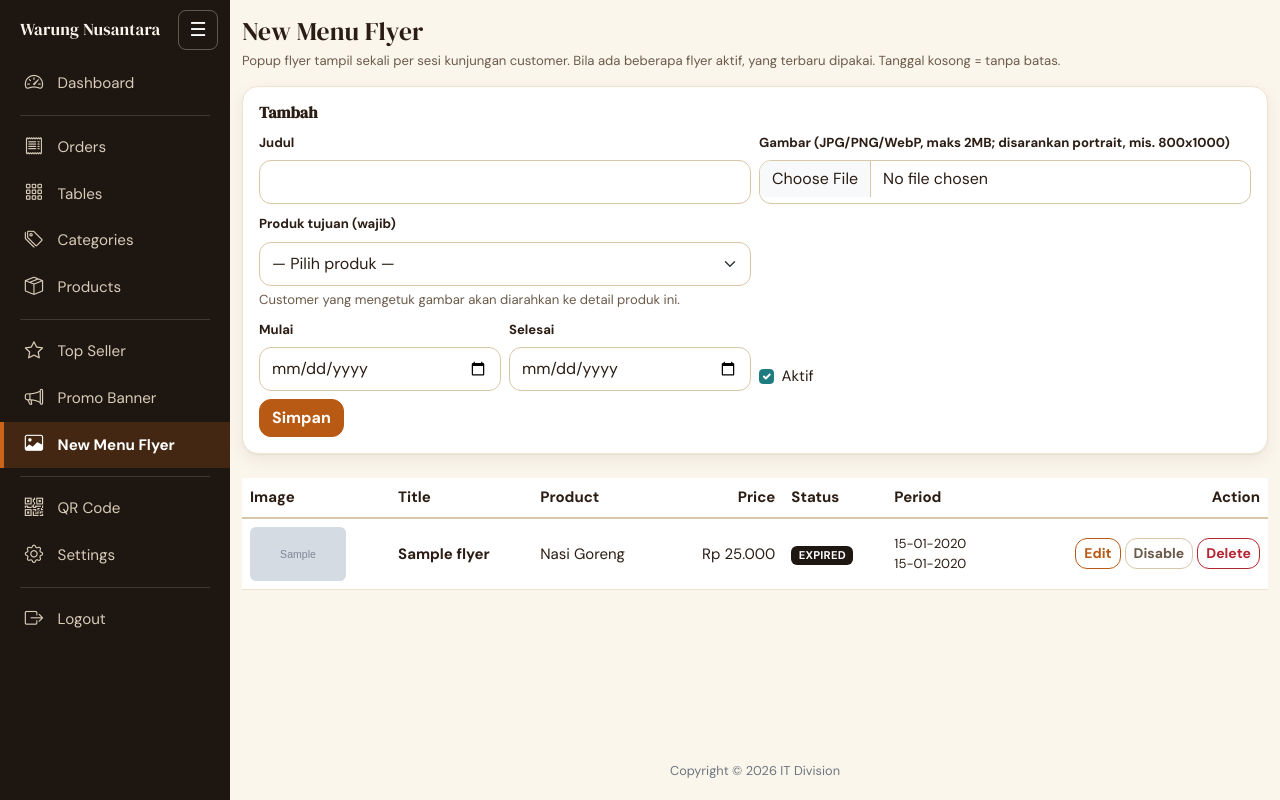
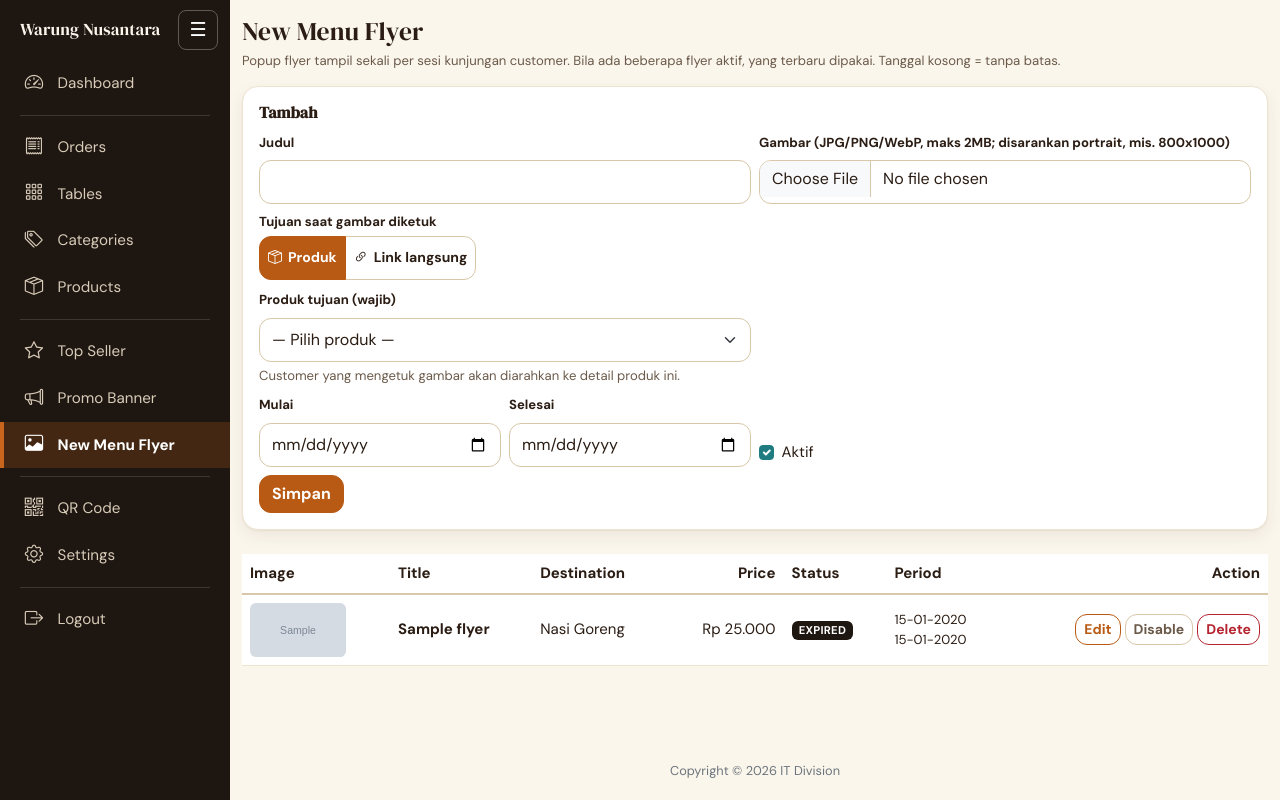
Before and after one commit to ahmadaqbar/qrcode, a PHP site: page /admin/flyers.php in a window 1280 px wide. Run offline with PHP 8.4, Linux system fonts and the light colour scheme; the visitor is signed in with stand-in values (Sample User, id 1); data comes from the database, SQL or seed files in the repository; tables that the repository leaves empty or names only in its code hold one stand-in row (values such as "Sample post"); grey boxes marked "Sample" are stand-in pictures; some libraries are stand-ins or nearby versions.

Commit message:
Promo/flyer: destination is Product (required) OR direct link; add default favicon with override path
- migration 005 adds link_url (nullable); schema.sql updated
- server validates exactly one destination, http/https only (safe_link_url), re-validated on render
- customer: link opens in new tab with noopener; product destination keeps detail modal
- favicon_tags(): assets/images/theme/favicon.(svg|png|ico) overrides built-in icon

Co-Authored-By: Claude Sonnet 5.5 <noreply@anthropic.com>
Claude-Session: https://claude.ai/code/session_01BwSN1wEJCcZ3CpH5BtgSF1

```diff
--- a/assets/css/quiet.css
+++ b/assets/css/quiet.css
@@ -429,3 +429,7 @@ body.qr-page, body.qr-page .admin-main, .qr-card { background: #fff; }
   .qr-card .text-muted { color: #000 !important; }
   .row > [class*="col-"] { flex: 0 0 33.333% !important; max-width: 33.333% !important; }
 }
+
+/* Promo/flyer dengan link langsung: seluruh gambar menjadi tautan */
+.promo-link, .flyer-link { display: block; color: inherit; }
+.dest-switch .btn { min-height: 44px; display: inline-flex; align-items: center; gap: 6px; }
--- a/assets/js/app.js
+++ b/assets/js/app.js
@@ -668,6 +668,18 @@
       box.classList.remove('d-none');
     }
     sel.addEventListener('change', upd); upd();
+    /* Tujuan: Produk (wajib pilih produk) atau Link langsung (wajib URL). Server tetap memvalidasi. */
+    var rP = $('#dest-product'), rL = $('#dest-link'), li = $('#link_url');
+    if (rP && rL && li) {
+      var mode = function () {
+        var link = rL.checked;
+        $('#dest-product-box').classList.toggle('d-none', link);
+        $('#product-preview-box').classList.toggle('d-none', link);
+        $('#dest-link-box').classList.toggle('d-none', !link);
+        sel.required = !link; li.disabled = !link; li.required = link;
+      };
+      rP.addEventListener('change', mode); rL.addEventListener('change', mode); mode();
+    }
   }
 
   var inits = { 'banner-admin': initBannerAdmin, menu: initMenu, cart: initCart, checkout: initCheckout, success: initSuccess, 'order-detail': initOrderDetail, qr: initQr, dashboard: initDashboard };
--- a/database/schema.sql
+++ b/database/schema.sql
@@ -95,7 +95,8 @@ CREATE TABLE IF NOT EXISTS settings (
 CREATE TABLE IF NOT EXISTS flyers (
   id INT UNSIGNED NOT NULL AUTO_INCREMENT PRIMARY KEY,
   title VARCHAR(100) NOT NULL,
-  product_id INT UNSIGNED NULL,              -- produk tujuan saat gambar diklik
+  product_id INT UNSIGNED NULL,              -- tujuan klik: produk ...
+  link_url VARCHAR(500) NULL,                -- ... ATAU link langsung (http/https); salah satu terisi
   image VARCHAR(255) NOT NULL,               -- relatif terhadap assets/, mis. uploads/flyers/xxx.jpg
   is_active TINYINT(1) NOT NULL DEFAULT 1,
   start_date DATE NULL,
@@ -111,7 +112,8 @@ CREATE TABLE IF NOT EXISTS flyers (
 CREATE TABLE IF NOT EXISTS promos (
   id INT UNSIGNED NOT NULL AUTO_INCREMENT PRIMARY KEY,
   title VARCHAR(100) NOT NULL,
-  product_id INT UNSIGNED NULL,              -- produk tujuan saat gambar diklik
+  product_id INT UNSIGNED NULL,              -- tujuan klik: produk ...
+  link_url VARCHAR(500) NULL,                -- ... ATAU link langsung (http/https); salah satu terisi
   image VARCHAR(255) NOT NULL,
   is_active TINYINT(1) NOT NULL DEFAULT 1,
   start_date DATE NULL,
--- a/includes/banner_admin.php
+++ b/includes/banner_admin.php
@@ -10,6 +10,12 @@ require_login();
 
 $pdo = db();
 $T = $cfg['table'];
+// Kolom link_url dibuat oleh migrasi 005; tanpa migrasi, form tetap berfungsi hanya dengan pilihan Produk.
+try {
+    $hasLink = (bool) $pdo->query("SHOW COLUMNS FROM $T LIKE 'link_url'")->fetchColumn();
+} catch (Throwable $ex) {
+    $hasLink = false;
+}
 
 if ($_SERVER['REQUEST_METHOD'] === 'POST') {
     if (!csrf_valid()) {
@@ -28,15 +34,25 @@ if ($_SERVER['REQUEST_METHOD'] === 'POST') {
             if ($title === '') {
                 throw new RuntimeException('Judul wajib diisi.');
             }
-            // product_id dari client TIDAK dipercaya: harus angka dan benar-benar ada di tabel products
+            // Tujuan klik: SALAH SATU produk (wajib dipilih) atau link langsung. Input client tidak dipercaya.
+            $dest = $hasLink && isset($_POST['dest']) && $_POST['dest'] === 'link' ? 'link' : 'product';
+            $pid = null;
+            $url = null;
+            if ($dest === 'link') {
+                $url = safe_link_url(clean_input(isset($_POST['link_url']) ? $_POST['link_url'] : '', 500));
+                if ($url === null) {
+                    throw new RuntimeException('Link langsung wajib diisi dengan alamat http:// atau https:// yang valid (tanpa spasi, maks 500 karakter).');
+                }
+            } else {
                 $pid = filter_var(isset($_POST['product_id']) ? $_POST['product_id'] : null, FILTER_VALIDATE_INT);
                 if (!$pid || $pid < 1) {
-                throw new RuntimeException('Produk wajib dipilih.');
+                    throw new RuntimeException('Produk wajib dipilih (atau pilih tujuan Link langsung).');
                 }
                 $pchk = $pdo->prepare('SELECT COUNT(*) FROM products WHERE id = ?');
                 $pchk->execute([$pid]);
                 if (!$pchk->fetchColumn()) {
                     throw new RuntimeException('Produk yang dipilih tidak ditemukan.');
+                }
             }
             if ($start === false || $end === false) {
                 throw new RuntimeException('Format tanggal tidak valid.');
@@ -64,12 +80,15 @@ if ($_SERVER['REQUEST_METHOD'] === 'POST') {
                 throw new RuntimeException('Gambar wajib diunggah.');
             }
             $cols = $cfg['sort'] ? ', sort_order = ?' : '';
+            $lcol = $hasLink ? ', link_url = ?' : '';
             if ($id) {
-                $params = [$title, $pid, $active, $start, $end];
+                $params = [$title, $pid];
+                if ($hasLink) { $params[] = $url; }
+                array_push($params, $active, $start, $end);
                 if ($cfg['sort']) { $params[] = $sort; }
                 $params[] = $img;
                 $params[] = $id;
-                $pdo->prepare("UPDATE $T SET title = ?, product_id = ?, is_active = ?, start_date = ?, end_date = ?$cols, image = COALESCE(?, image) WHERE id = ?")
+                $pdo->prepare("UPDATE $T SET title = ?, product_id = ?$lcol, is_active = ?, start_date = ?, end_date = ?$cols, image = COALESCE(?, image) WHERE id = ?")
                     ->execute($params);
                 if ($img) {
                     delete_upload_image($old);
@@ -77,9 +96,13 @@ if ($_SERVER['REQUEST_METHOD'] === 'POST') {
             } else {
                 $icols = $cfg['sort'] ? ', sort_order' : '';
                 $iq = $cfg['sort'] ? ', ?' : '';
-                $params = [$title, $pid, $img, $active, $start, $end];
+                $params = [$title, $pid];
+                if ($hasLink) { $params[] = $url; }
+                array_push($params, $img, $active, $start, $end);
                 if ($cfg['sort']) { $params[] = $sort; }
-                $pdo->prepare("INSERT INTO $T (title, product_id, image, is_active, start_date, end_date$icols) VALUES (?, ?, ?, ?, ?, ?$iq)")->execute($params);
+                $lins = $hasLink ? ', link_url' : '';
+                $lq = $hasLink ? ', ?' : '';
+                $pdo->prepare("INSERT INTO $T (title, product_id$lins, image, is_active, start_date, end_date$icols) VALUES (?, ?$lq, ?, ?, ?, ?$iq)")->execute($params);
             }
             flash_set('ok', $cfg['title'] . ' disimpan.');
         } elseif ($action === 'toggle' && $id) {
@@ -132,8 +155,20 @@ include __DIR__ . '/header.php';
         <input class="form-control" name="title" maxlength="100" required value="<?= e($edit ? $edit['title'] : '') ?>"></div>
       <div class="col-12 col-md-6"><label class="form-label small">Gambar (JPG/PNG/WebP, maks 2MB; <?= e($cfg['ratio_hint']) ?>)<?= $edit ? ' - kosongkan bila tidak diganti' : '' ?></label>
         <input class="form-control" type="file" name="image" accept="image/jpeg,image/png,image/webp" <?= $edit ? '' : 'required' ?>></div>
-      <div class="col-12 col-lg-6"><label class="form-label small" for="product_id">Produk tujuan (wajib)</label>
-        <select class="form-select" name="product_id" id="product_id" required>
+      <?php $editLink = $edit && $hasLink && !empty($edit['link_url']); ?>
+      <div class="col-12">
+        <div class="form-label small mb-1" id="dest-label">Tujuan saat gambar diketuk</div>
+        <?php if ($hasLink): ?>
+        <div class="btn-group dest-switch" role="group" aria-labelledby="dest-label">
+          <input type="radio" class="btn-check" name="dest" id="dest-product" value="product" autocomplete="off" <?= $editLink ? '' : 'checked' ?>>
+          <label class="btn btn-outline-dark btn-sm" for="dest-product"><i class="bi bi-box-seam" aria-hidden="true"></i> Produk</label>
+          <input type="radio" class="btn-check" name="dest" id="dest-link" value="link" autocomplete="off" <?= $editLink ? 'checked' : '' ?>>
+          <label class="btn btn-outline-dark btn-sm" for="dest-link"><i class="bi bi-link-45deg" aria-hidden="true"></i> Link langsung</label>
+        </div>
+        <?php endif; ?>
+      </div>
+      <div class="col-12 col-lg-6" id="dest-product-box"><label class="form-label small" for="product_id">Produk tujuan (wajib)</label>
+        <select class="form-select" name="product_id" id="product_id" <?= $editLink ? '' : 'required' ?>>
           <option value="">&mdash; Pilih produk &mdash;</option>
           <?php foreach ($products as $p): ?>
             <option value="<?= (int) $p['id'] ?>" data-name="<?= e($p['name']) ?>" data-price="<?= e(rupiah($p['price'])) ?>"
@@ -142,13 +177,20 @@ include __DIR__ . '/header.php';
           <?php endforeach; ?>
         </select>
         <div class="form-text">Customer yang mengetuk gambar akan diarahkan ke detail produk ini.</div></div>
-      <div class="col-12 col-lg-6">
+      <div class="col-12 col-lg-6" id="product-preview-box">
         <div id="product-preview" class="product-preview d-none" aria-live="polite">
           <img id="pp-img" alt="" width="64" height="64">
           <div class="min-w-0"><div class="fw-semibold text-truncate" id="pp-name"></div>
             <div class="small" id="pp-price"></div><span class="badge" id="pp-status"></span></div>
         </div>
       </div>
+      <?php if ($hasLink): ?>
+      <div class="col-12 <?= $editLink ? '' : 'd-none' ?>" id="dest-link-box"><label class="form-label small" for="link_url">Link langsung (wajib)</label>
+        <input class="form-control" type="url" name="link_url" id="link_url" maxlength="500" inputmode="url" placeholder="https://contoh.com/halaman" value="<?= e($editLink ? $edit['link_url'] : '') ?>" <?= $editLink ? 'required' : 'disabled' ?>>
+        <div class="form-text">Hanya alamat <code>http://</code> atau <code>https://</code>. Dibuka di tab baru supaya pesanan customer tidak hilang.</div></div>
+      <?php else: ?>
+      <div class="col-12"><div class="alert alert-warning py-2 small mb-0">Pilihan <strong>Link langsung</strong> belum aktif: jalankan migrasi <code>database/migrations/005_banner_direct_link.sql</code> sekali.</div></div>
+      <?php endif; ?>
       <div class="col-6 col-md-3"><label class="form-label small">Mulai</label>
         <input class="form-control" type="date" name="start_date" value="<?= e($edit ? $edit['start_date'] : '') ?>"></div>
       <div class="col-6 col-md-3"><label class="form-label small">Selesai</label>
@@ -170,14 +212,16 @@ include __DIR__ . '/header.php';
 
   <div class="table-responsive">
     <table class="table table-hover align-middle bg-white banner-table">
-      <thead><tr><th>Image</th><th>Title</th><th>Product</th><th class="text-end">Price</th><th>Status</th><th>Period</th><?php if ($cfg['sort']): ?><th class="text-center">Order</th><?php endif; ?><th class="text-end">Action</th></tr></thead>
+      <thead><tr><th>Image</th><th>Title</th><th>Destination</th><th class="text-end">Price</th><th>Status</th><th>Period</th><?php if ($cfg['sort']): ?><th class="text-center">Order</th><?php endif; ?><th class="text-end">Action</th></tr></thead>
       <tbody>
       <?php foreach ($rows as $r): list($label, $cls) = period_status($r); ?>
         <tr>
           <td><img class="banner-thumb-sm" alt="" src="../assets/<?= e($r['image']) ?>"></td>
           <td class="fw-semibold text-break"><?= e($r['title']) ?></td>
-          <td><?php if ($r['p_name'] !== null): ?><?= e($r['p_name']) ?><?= $r['p_avail'] ? '' : ' <span class="badge text-bg-secondary">Habis</span>' ?>
-              <?php else: ?><span class="text-danger small">Belum dikaitkan &mdash; edit &amp; pilih produk</span><?php endif; ?></td>
+          <?php $rowLink = $hasLink && !empty($r['link_url']) ? safe_link_url($r['link_url']) : null; ?>
+          <td><?php if ($rowLink !== null): ?><span class="badge text-bg-info me-1">Link</span><a class="text-break small" href="<?= e($rowLink) ?>" target="_blank" rel="noopener noreferrer"><?= e((string) parse_url($rowLink, PHP_URL_HOST)) ?></a>
+              <?php elseif ($r['p_name'] !== null): ?><?= e($r['p_name']) ?><?= $r['p_avail'] ? '' : ' <span class="badge text-bg-secondary">Habis</span>' ?>
+              <?php else: ?><span class="text-danger small">Belum ada tujuan &mdash; edit &amp; pilih produk atau link</span><?php endif; ?></td>
           <td class="text-end text-nowrap"><?= $r['p_price'] !== null ? e(rupiah($r['p_price'])) : '-' ?></td>
           <td><span class="badge text-bg-<?= e($cls) ?>"><?= e(strtoupper($label)) ?></span></td>
           <td class="small text-nowrap"><?= e(date_id($r['start_date'])) ?><br><?= e(date_id($r['end_date'])) ?></td>
--- a/includes/functions.php
+++ b/includes/functions.php
@@ -217,6 +217,26 @@ function clean_input($v, int $max = 255): string
     return mb_substr($v, 0, $max, 'UTF-8');
 }
 
+/**
+ * Validasi link langsung untuk promo/flyer. Hanya http/https, tanpa spasi/kutip/kredensial, maks 500 karakter.
+ * Return URL bersih, atau null bila tidak valid. Dipakai saat simpan (admin) DAN saat tampil (customer).
+ */
+function safe_link_url($u): ?string
+{
+    if (!is_string($u)) {
+        return null;
+    }
+    $u = trim($u);
+    if ($u === '' || strlen($u) > 500 || preg_match('/[\s"\'<>\\\\\x00-\x1F]/', $u) || !preg_match('#^https?://#i', $u)) {
+        return null;
+    }
+    $parts = parse_url($u);
+    if (!$parts || empty($parts['host']) || isset($parts['user']) || isset($parts['pass']) || !filter_var($u, FILTER_VALIDATE_URL)) {
+        return null;
+    }
+    return $u;
+}
+
 /** Redirect + exit. */
 function redirect(string $url): void
 {
@@ -366,6 +386,33 @@ function theme_body_class(): string
     }
 }
 
+/**
+ * Ikon tab browser. Ganti dengan menaruh file di assets/images/theme/favicon.svg | favicon.png | favicon.ico
+ * (urutan prioritas itu). Tanpa file: pakai bawaan assets/images/q/favicon.svg.
+ */
+function favicon_tags(string $base): string
+{
+    $v = static function (string $rel): string {
+        $f = ROOT_PATH . '/assets/' . $rel;
+        return is_file($f) ? '?v=' . filemtime($f) : '';
+    };
+    $types = ['svg' => 'image/svg+xml', 'png' => 'image/png', 'ico' => 'image/x-icon'];
+    $rel = 'images/q/favicon.svg';
+    $type = $types['svg'];
+    foreach ($types as $ext => $mime) {
+        if (is_file(ROOT_PATH . '/assets/images/theme/favicon.' . $ext)) {
+            $rel = 'images/theme/favicon.' . $ext;
+            $type = $mime;
+            break;
+        }
+    }
+    $out = '<link rel="icon" type="' . $type . '" href="' . e($base) . 'assets/' . e($rel) . $v($rel) . '">';
+    if (is_file(ROOT_PATH . '/assets/images/theme/apple-touch-icon.png')) {
+        $out .= "\n  " . '<link rel="apple-touch-icon" href="' . e($base) . 'assets/images/theme/apple-touch-icon.png' . $v('images/theme/apple-touch-icon.png') . '">';
+    }
+    return $out;
+}
+
 /** Logo restoran opsional: taruh file assets/images/theme/logo.(svg|png|webp). Return path relatif assets/ atau null. */
 function theme_logo(): ?string
 {
--- a/includes/header.php
+++ b/includes/header.php
@@ -14,6 +14,8 @@ $admin = !empty($admin);
   <meta charset="utf-8">
   <meta name="viewport" content="width=device-width, initial-scale=1">
   <title><?= e(isset($page_title) ? $page_title . ' - ' : '') . e(APP_NAME) ?></title>
+  <?= favicon_tags($base) ?>
+  <meta name="theme-color" content="#1E1611">
   <script>document.documentElement.className += " js";</script>
   <link rel="stylesheet" href="<?= $base ?>assets/vendor/bootstrap.min.css">
   <link rel="stylesheet" href="<?= $base ?>assets/vendor/bootstrap-icons/bootstrap-icons.min.css">
```
Also changed, not shown: docs/THEME.md (+16 -0 lines), order.php (+12 -5 lines), README.md, assets/images/q/favicon.svg (added), database/migrations/005_banner_direct_link.sql (added). Lines whose indentation alone changed are shown as unchanged.
